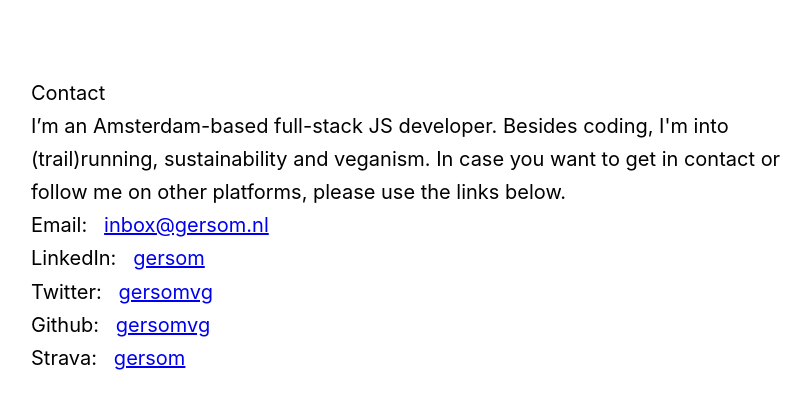
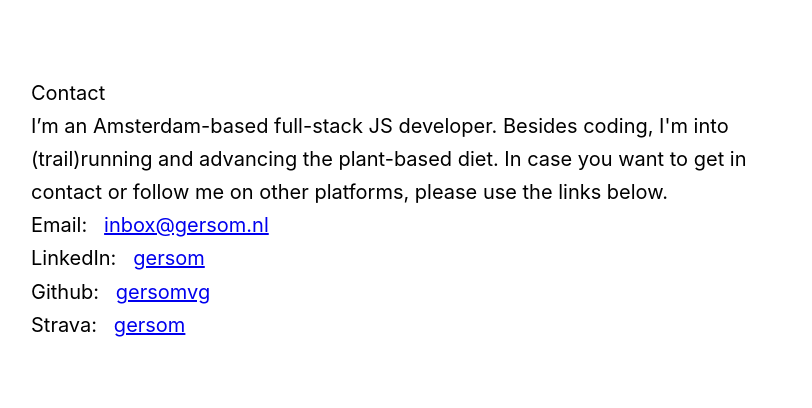
Before and after one commit to gersomvg/gersom.nl, a Gatsby site: page /contact in a window 1280 px wide. Shown: the part 56-464 px from the top of the page, without its empty margins (234-1046 px from the left). Built offline with nearby package versions, Linux system fonts and the light colour scheme; Gatsby itself is replaced by a stand-in of ours; some packages are replaced by stand-ins of ours.

Commit message:
Update contact.mdx

```diff
--- a/src/pages/contact.mdx
+++ b/src/pages/contact.mdx
@@ -8,11 +8,10 @@ import SEO from '../components/SEO';
 
 # Contact
 
-I’m an Amsterdam-based full-stack JS developer. Besides coding, I'm into (trail)running, sustainability and veganism. In case you want to get in contact or follow me on other platforms, please use the links below.
+I’m an Amsterdam-based full-stack JS developer. Besides coding, I'm into (trail)running and advancing the plant-based diet. In case you want to get in contact or follow me on other platforms, please use the links below.
 
 * **Email:** &nbsp; [inbox@gersom.nl](mailto:inbox@gersom.nl)
 * **LinkedIn:** &nbsp; [gersom](https://linkedin.com/in/gersom)
-* **Twitter:** &nbsp; [gersomvg](https://twitter.com/gersomvg)
 * **Github:** &nbsp; [gersomvg](https://github.com/gersomvg)
 * **Strava:** &nbsp; [gersom](https://www.strava.com/athletes/gersom)
 
```
